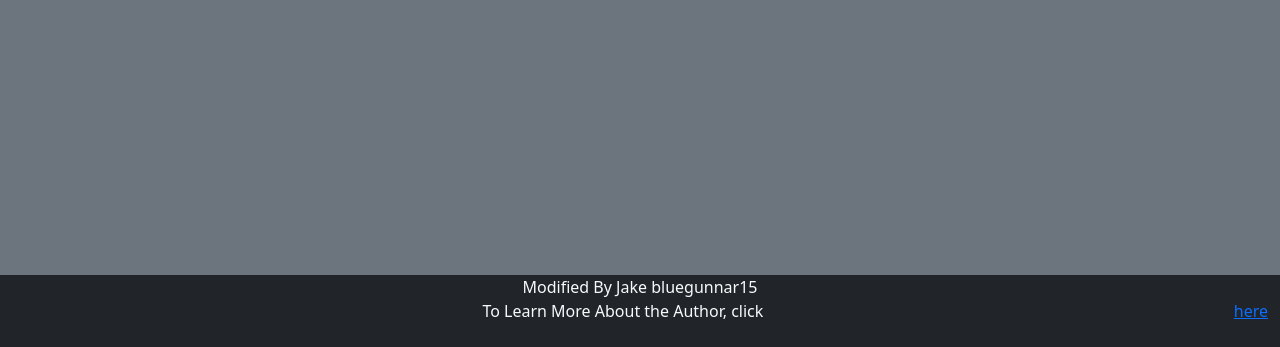
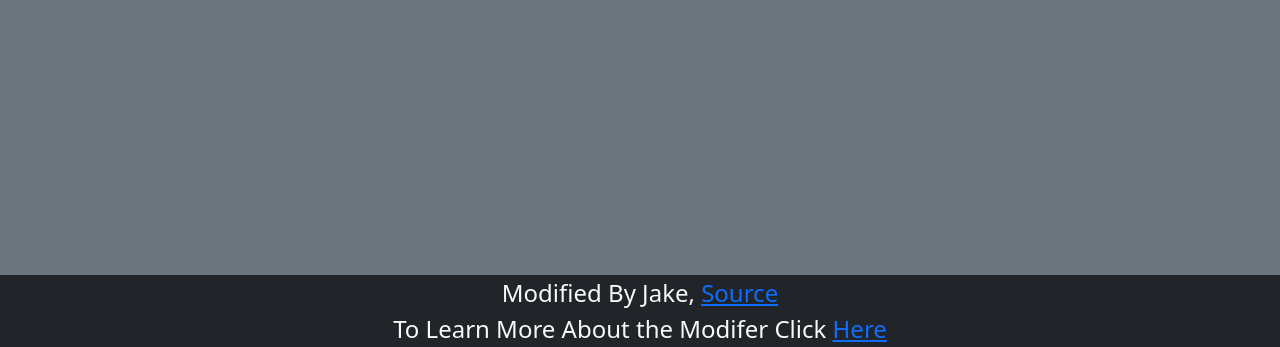
Before and after one commit to bluegunnar15/simon, a plain HTML site: page index.html in a window 1280 px wide. Shown: the part 495-842 px from the top of the page. Before the commit the page ends 818 px from the top, so only its background shows below. Drawn offline with nearby package versions, Linux system fonts and the light colour scheme.

Commit message:
Changed All Footers

```diff
--- a/index.html
+++ b/index.html
@@ -53,14 +53,11 @@
     </div>
   </main>
 
-  <footer class="bg-dark text-light text-center">
-    <div class="container-fluid">
-      <span class="text-reset">Modified By Jake</span>
-      <span href="https://github.com/bluegunnar15/simon">bluegunnar15</span>
-      <div>To Learn More About the Author, click<a href="https://dumbquestions.click">here</a>
-      </div>
-    </div>
-  </footer>
+  <div class="linkFooter" style="text-align:center">
+    <span class="text-reset">Modified By Jake, </span>
+    <a href="https://github.com/bluegunnar15/simon">Source</a>
+    <div>To Learn More About the Modifer Click <a href="https://dumbquestions.click">Here</a></div>
+  </div>
 </body>
 
 
--- a/main.css
+++ b/main.css
@@ -144,6 +144,10 @@ footer a {
   background-color: #300;
 }
 
+.linkFooter {
+  font-size: x-large;
+}
+
 .center {
   top: 50%;
   left: 50%;
```
Also changed, not shown: about.html (+2 -2 lines), play.html (+6 -6 lines), scores.html (+6 -6 lines).
